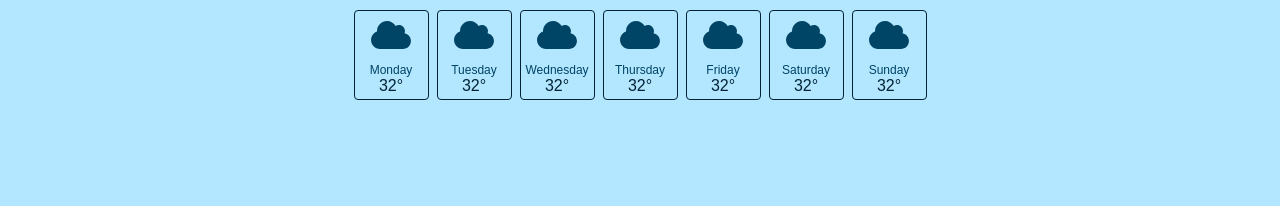
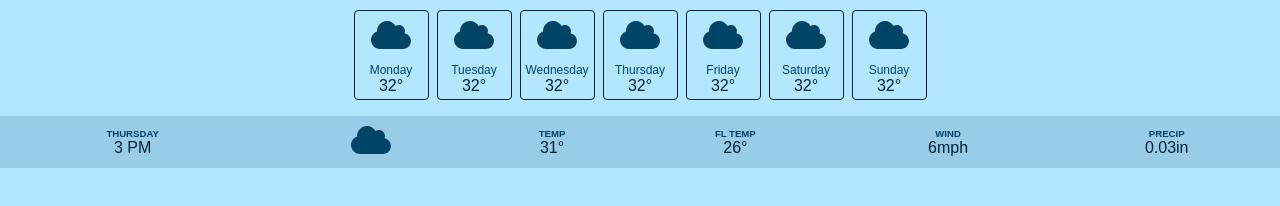
Before and after one commit to KhangPham9/WeatherWebSite, a website: page public/index.html in a window 1280 px wide. Shown: the part 118-324 px from the top of the page. Drawn offline with Linux system fonts and the light colour scheme.

Commit message:
got a row of weather information to appear

```diff
--- a/public/index.html
+++ b/public/index.html
@@ -78,6 +78,46 @@
             </div>
         </section>
 
+        <table class="hour-section">
+            <tbody data-hour-section>
+                <tr class="hour-row">
+                    <td>
+                        <div class="info-group">
+                            <div class="label">Thursday</div>
+                            <div>3 PM</div>
+                        </div>
+                    </td>
+                    <td>
+                        <img src="icons/cloud.svg" class="weather-icon"/>
+                    </td>
+                    <td>
+                        <div class="info-group">
+                            <div class="label">TEMP</div>
+                            <div><span>31</span>&deg;</div>
+                        </div>
+                    </td>
+                    <td>
+                        <div class="info-group">
+                            <div class="label">FL TEMP</div>
+                            <div><span>26</span>&deg;</div>
+                        </div>
+                    </td>
+                    <td>
+                        <div class="info-group">
+                            <div class="label">WIND</div>
+                            <div><span>6</span>mph</div>
+                        </div>
+                    </td>
+                    <td>
+                        <div class="info-group">
+                            <div class="label">PRECIP</div>
+                            <div><span>0.03</span>in</div>
+                        </div>
+                    </td>
+
+                </tr>
+            </tbody>
+        </table>
 
         <template></template>
     </body>
--- a/public/styles.css
+++ b/public/styles.css
@@ -100,3 +100,22 @@ body {
     color: hsl(200, 100%, 20%);
     margin-top: 0.5rem;;
 }
+
+
+.hour-section {
+    width: 100%;
+    text-align: center;
+    border-spacing: 0;
+}
+
+.hour-row {
+    background-color: hsl(200, 60%, 75%);
+}
+
+.hour-row:nth-child(2n) {
+    background-color: hsl(200, 60%, 70%);
+}
+
+.hour-row > td {
+    padding: .25rem;
+}
```
